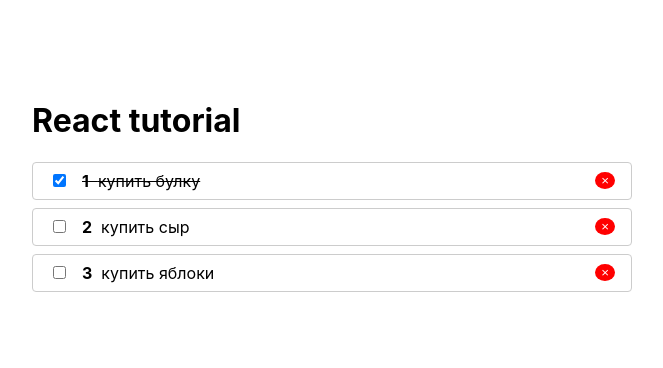
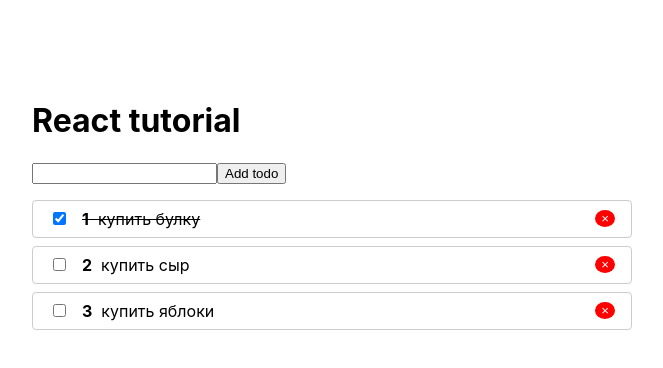
Before and after one commit to vikasykalova/react-app, a React (Create React App) app: page / in a window 1280 px wide. Shown: the top 368 px of the page, without its empty margins (308-971 px from the left). Built offline with nearby package versions, Linux system fonts and the light colour scheme.

Commit message:
добавили свой хук и сделали поле для ввода пунктов списка

```diff
--- a/src/App.js
+++ b/src/App.js
@@ -1,6 +1,7 @@
 import React from 'react'
 import TodoList from './Todo/ToDoList'
 import Context from './context'
+import AddTodo from './Todo/AddTodo'
 
 function App() {
   const [todos, setTodos] = React.useState([
@@ -24,11 +25,21 @@
     setTodos(todos.filter(todo => todo.id !== id))
   }
 
+  function addTodo(title) {
+    setTodos(todos.concat([
+      {
+      title,
+      id: Date.now(),
+      completed: false
+      }
+    ]))
+  }
+
   return (
     <Context.Provider value={{removeTodo }}>
       <div className="wrapper">
         <h1>React tutorial</h1>
-
+        <AddTodo onCreate={addTodo} />
         {todos.length ? (<TodoList todos={todos} onToggle={toggleTodo}/>
         ) : (
         <p>No todos!</p>)}
--- /dev/null
+++ b/src/Todo/AddTodo.js
@@ -0,0 +1,44 @@
+import React, {useState} from "react";
+import PropTypes from 'prop-types';
+
+/* создаем новый хук */
+function useInputValue (defaultValue = '') {
+    const [value, setValue] = useState(defaultValue)
+
+    return {
+        bind: {
+            value,
+            onChange: event => setValue(event.target.value)
+        },
+        clear: () => setValue(''),
+        value: () => value
+    }
+}
+
+function AddTodo ({onCreate}) {
+    const input = useInputValue('')
+
+    const [value, setValue] = useState('')
+
+    function submitHandler(event) {
+        event.preventDefault()
+
+        if (input.value().trim()) {
+            onCreate(input.value())
+            input.clear()
+        }
+    }
+
+    return (
+        <form style={{ marginBottom: '1rem' }} onSubmit={submitHandler}>
+            <input {...input.bind} />
+            <button type="submit">Add todo</button>
+        </form>
+    )
+}
+
+AddTodo.propTypes = {
+    onCreate: PropTypes.func.isRequired
+}
+
+export default AddTodo
```
